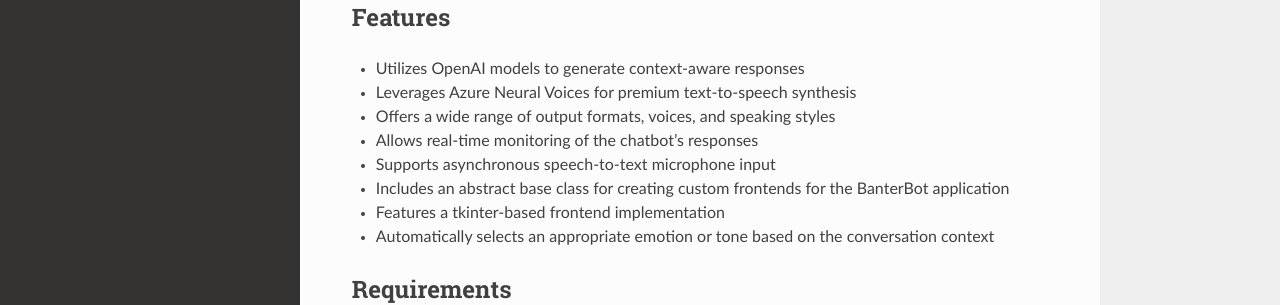
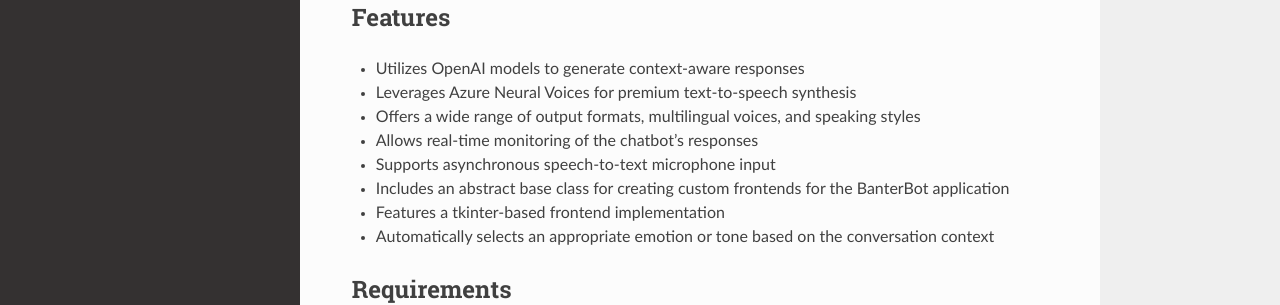
Before and after one commit to GabrielSCabrera/BanterBot, a Sphinx documentation site: the page built from docs/index.rst, in a window 1280 px wide and 900 px high. Shown: the part 279-584 px from the top of the window. Built offline with Sphinx 7.4.7 and the Read the Docs theme 2.0.0, drawn with Linux system fonts in a browser that asks for light colours.

```diff
--- a/docs/index.rst
+++ b/docs/index.rst
@@ -18,8 +18,8 @@ Features
 -  Utilizes OpenAI models to generate context-aware responses
 -  Leverages Azure Neural Voices for premium text-to-speech
    synthesis
--  Offers a wide range of output formats, voices, and speaking
-   styles
+-  Offers a wide range of output formats, multilingual voices,
+   and speaking styles
 -  Allows real-time monitoring of the chatbot's responses
 -  Supports asynchronous speech-to-text microphone input
 -  Includes an abstract base class for creating custom frontends
```
Also changed, not shown: README.md (+1 -1 lines).
